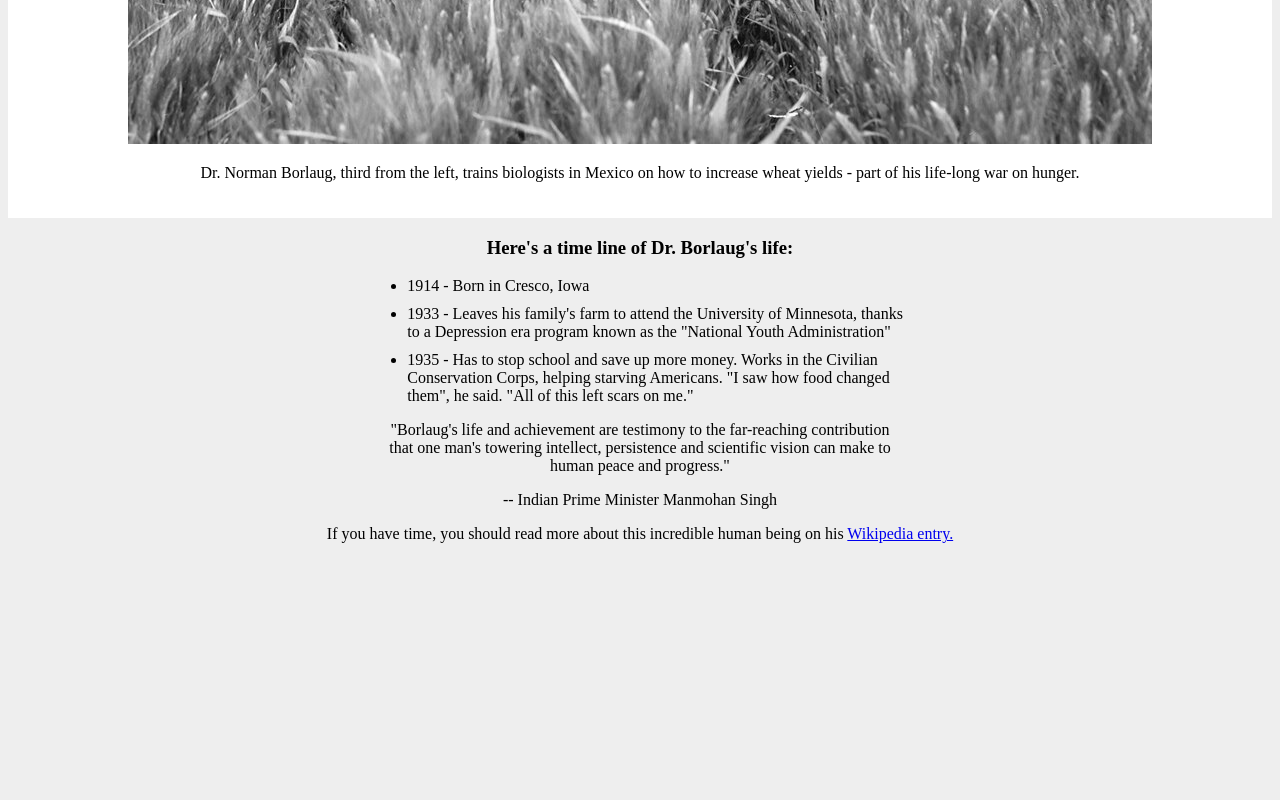
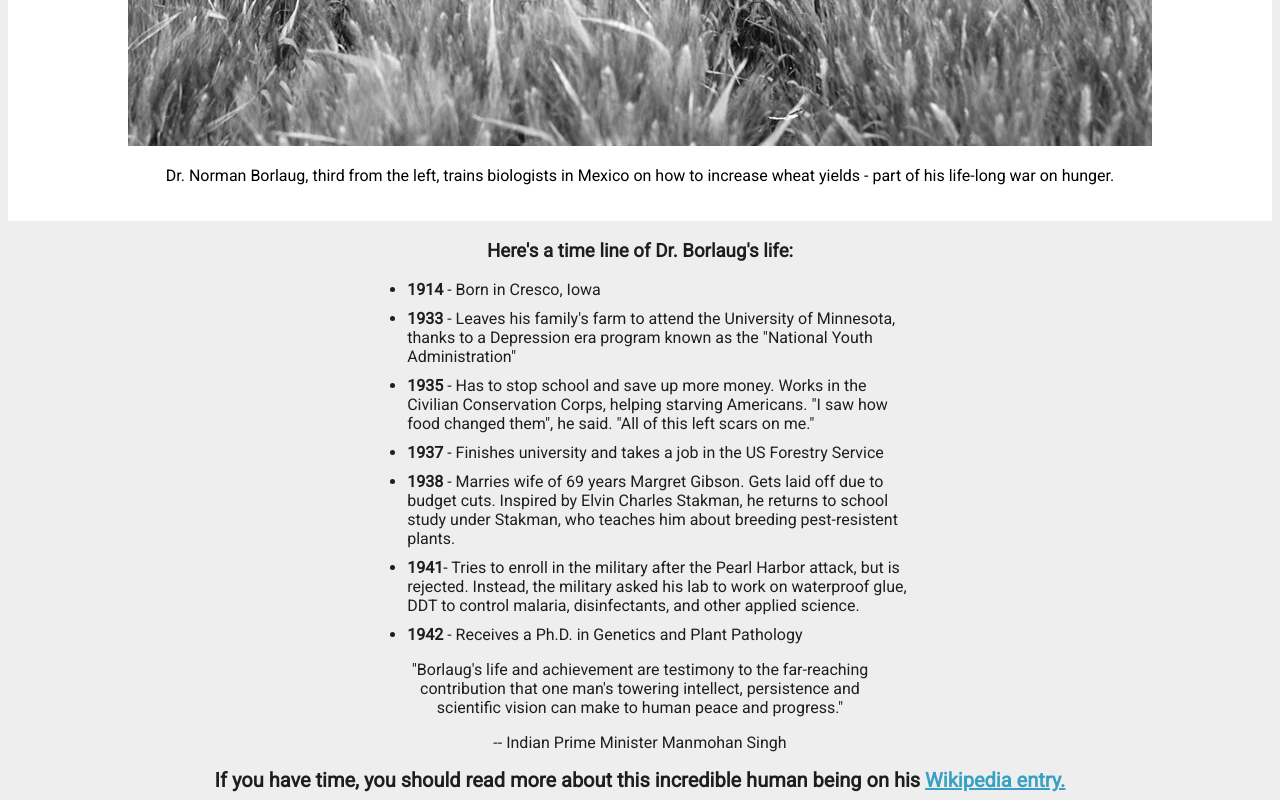
Before and after one commit to EmanuelOne/order-summary, a plain HTML site: page index.html in a window 1280 px wide. Shown: the part 593-1393 px from the top of the page. Before the commit the page ends 1144 px from the top, so only its background shows below. Drawn offline with Linux system fonts and the light colour scheme.

Commit message:
Tribute page

```diff
--- a/index.html
+++ b/index.html
@@ -21,8 +21,41 @@
       }
       li {
         margin: 10px auto;
+        color: rgba(0, 0, 0);
+        opacity: 0.87;
+      }
+      /* h1 {
+        color: rgba(0, 0, 0, 0.5);
+        font-weight: 900;
+      }
+      h3 {
+        color: rgba(0, 0, 0);
+        opacity: 0.87;
+      } */
+      footer,
+      .testimonial,
+      h1,
+      h3 {
+        color: rgba(0, 0, 0);
+        opacity: 0.87;
+      }
+      footer {
+        font-weight: bolder;
+        font-size: 20px;
+      }
+      a {
+        color: rgb(30, 149, 189);
+      }
+      body {
+        font-family: "Roboto", sans-serif;
       }
     </style>
+    <link rel="preconnect" href="https://fonts.googleapis.com" />
+    <link rel="preconnect" href="https://fonts.gstatic.com" crossorigin />
+    <link
+      href="https://fonts.googleapis.com/css2?family=Roboto&display=swap"
+      rel="stylesheet"
+    />
   </head>
   <body>
     <h1>Dr. Norman Borlaug</h1>
@@ -37,20 +70,37 @@
     <div>
       <h3>Here's a time line of Dr. Borlaug's life:</h3>
       <ul>
-        <li>1914 - Born in Cresco, Iowa</li>
+        <li><b>1914</b> - Born in Cresco, Iowa</li>
         <li>
-          1933 - Leaves his family's farm to attend the University of Minnesota,
-          thanks to a Depression era program known as the "National Youth
-          Administration"
+          <b>1933</b> - Leaves his family's farm to attend the University of
+          Minnesota, thanks to a Depression era program known as the "National
+          Youth Administration"
         </li>
         <li>
-          1935 - Has to stop school and save up more money. Works in the
+          <b>1935</b> - Has to stop school and save up more money. Works in the
           Civilian Conservation Corps, helping starving Americans. "I saw how
           food changed them", he said. "All of this left scars on me."
         </li>
+        <li>
+          <b>1937</b> - Finishes university and takes a job in the US Forestry
+          Service
+        </li>
+        <li>
+          <b>1938</b> - Marries wife of 69 years Margret Gibson. Gets laid off
+          due to budget cuts. Inspired by Elvin Charles Stakman, he returns to
+          school study under Stakman, who teaches him about breeding
+          pest-resistent plants.
+        </li>
+        <li>
+          <b>1941</b>- Tries to enroll in the military after the Pearl Harbor
+          attack, but is rejected. Instead, the military asked his lab to work
+          on waterproof glue, DDT to control malaria, disinfectants, and other
+          applied science.
+        </li>
+        <li><b>1942</b> - Receives a Ph.D. in Genetics and Plant Pathology</li>
       </ul>
     </div>
-    <div style="width: 40%; margin: 0 auto">
+    <div class="testimonial" style="width: 40%; margin: 0 auto">
       <p>
         "Borlaug's life and achievement are testimony to the far-reaching
         contribution that one man's towering intellect, persistence and
```
